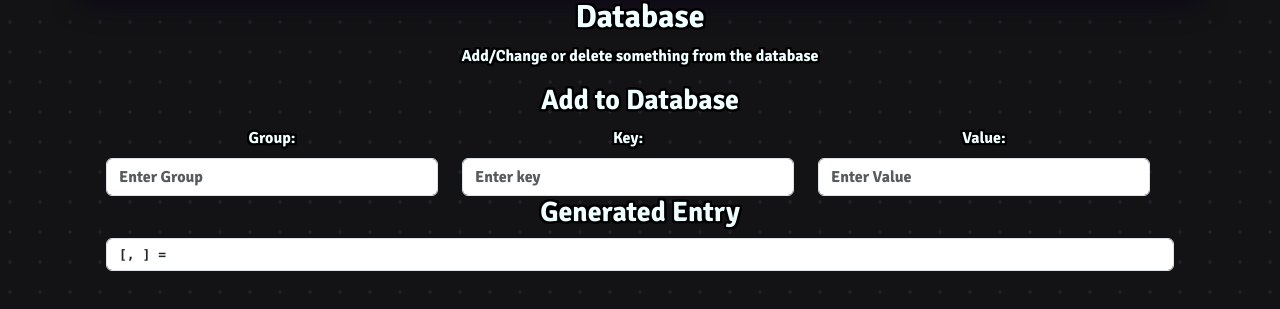
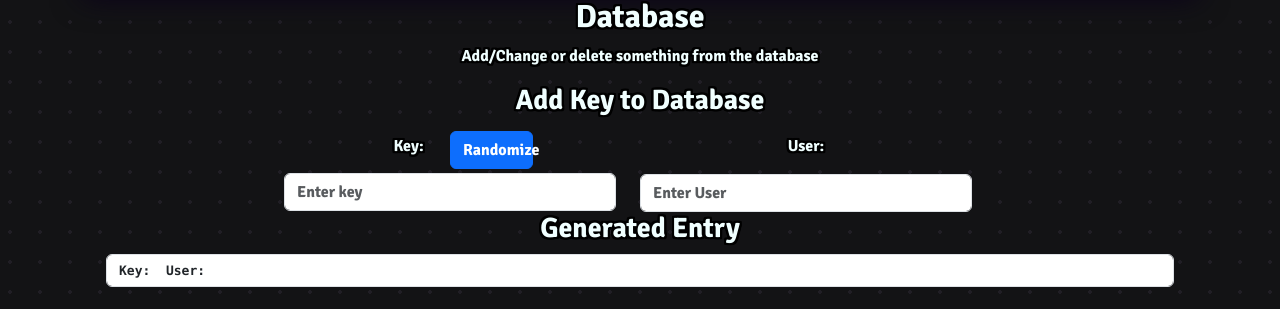
Before and after one commit to deadofarceus/DedosOverlays, a React (Vite) app: page /AdminControl in a window 1280 px wide. Shown: the part 198-507 px from the top of the page. Built offline with nearby package versions, Linux system fonts and the light colour scheme; no server answers.

Commit message:
feat: add key to database

```diff
--- a/src/components/admin/database/AddForm.tsx
+++ b/src/components/admin/database/AddForm.tsx
@@ -4,7 +4,6 @@ import { useQuery } from "../../../types/UsefulFunctions";
 import { GLOBALADDRESS } from "../../../types/WebsocketTypes";
 
 function AddForm() {
-  const [group, setGroup] = useState<string>("");
   const [key, setKey] = useState<string>("");
   const [value, setValue] = useState<string>("");
   const [response, setResponse] = useState<string>("");
@@ -12,14 +11,20 @@ function AddForm() {
   const query = useQuery();
   const adminKey = query.get("adminKey");
 
+  const entry = {
+    key: key,
+    value: value,
+  };
+
   const handleSubmit = () => {
-    fetch(
-      `https://${GLOBALADDRESS}/database/add/${group}/${key}?adminKey=${adminKey}`,
-      {
-        method: "POST",
-        body: value,
-      }
-    )
+    fetch(`https://${GLOBALADDRESS}/database/addKey`, {
+      method: "POST",
+      headers: {
+        "Content-Type": "application/json",
+        adminKey: adminKey || "",
+      },
+      body: JSON.stringify(entry),
+    })
       .then((response) => response.text())
       .then((data) => {
         console.log(data);
@@ -29,23 +34,24 @@ function AddForm() {
 
   return (
     <Container className="centerC w-100">
-      <h3>Add to Database</h3>
+      <h3>Add Key to Database</h3>
       <Form className="w-100">
         <Row className="centerR w-100" md={3}>
           <Form.Group className="centerC">
-            <Form.Label className="blackOutline">Group:</Form.Label>
-            <Form.Control
-              type="text"
-              placeholder="Enter Group"
-              value={group}
-              id="databaseGroup"
-              onChange={(e: React.ChangeEvent<HTMLInputElement>) =>
-                setGroup(e.target.value)
-              }
-            />
-          </Form.Group>
-          <Form.Group className="centerC">
-            <Form.Label className="blackOutline">Key:</Form.Label>
+            <Row className="centerR w-100 m-1">
+              <Form.Label className="blackOutline w-25">Key:</Form.Label>
+              <Button
+                className="w-25"
+                onClick={() =>
+                  setKey(
+                    Math.random().toString(36).substring(2, 10) +
+                      Math.random().toString(36).substring(2, 10)
+                  )
+                }
+              >
+                Randomize
+              </Button>
+            </Row>
             <Form.Control
               type="text"
               placeholder="Enter key"
@@ -57,10 +63,12 @@ function AddForm() {
             />
           </Form.Group>
           <Form.Group className="centerC">
-            <Form.Label className="blackOutline">Value:</Form.Label>
+            <Row className="centerR w-100 m-2">
+              <Form.Label className="blackOutline">User:</Form.Label>
+            </Row>
             <Form.Control
               type="text"
-              placeholder="Enter Value"
+              placeholder="Enter User"
               value={value}
               id="databaseValue"
               onChange={(e: React.ChangeEvent<HTMLInputElement>) =>
@@ -73,7 +81,7 @@ function AddForm() {
       <h3 className="blackOutline">Generated Entry</h3>
       <Form.Control
         type="text"
-        value={`[${group}, ${key}] = ${value}`}
+        value={`Key: ${key} User: ${value}`}
         readOnly
         aria-describedby="basic-addon2"
         className="link"
```
